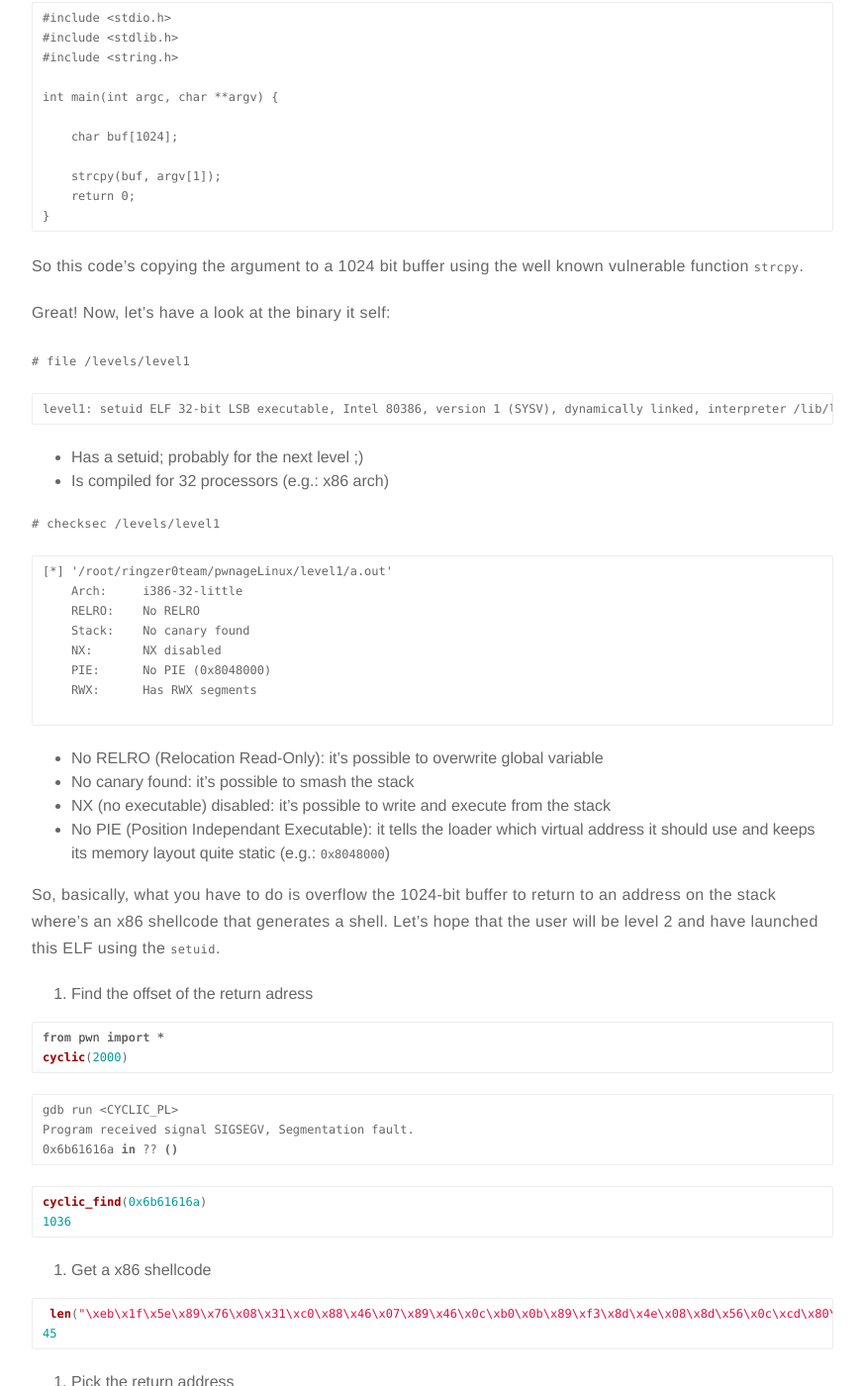
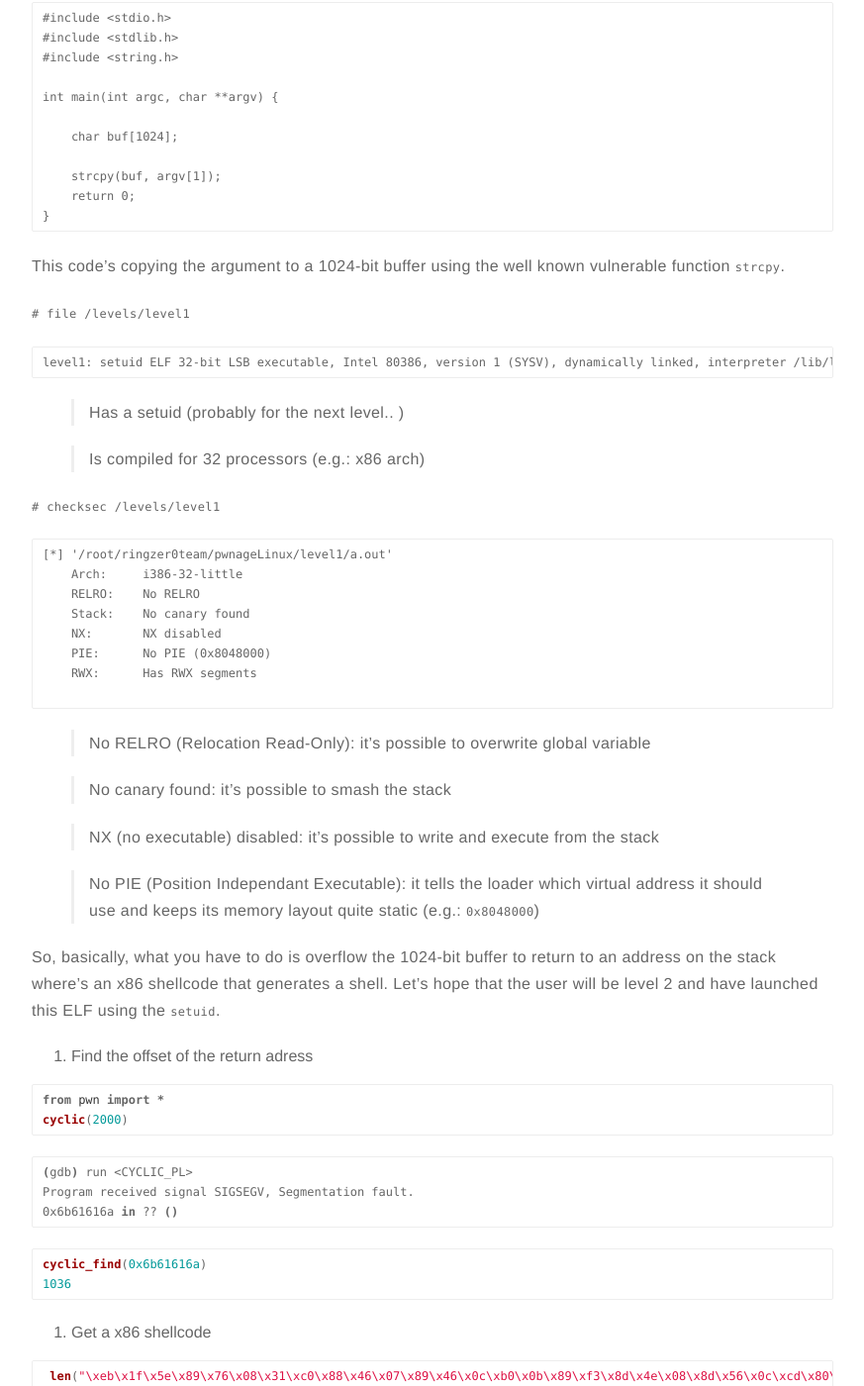
Before and after one commit to KevinCarroll7737/kevincarroll7737.github.io, a Jekyll site: the page built from _posts/2019-08-10-R0-Pwnage-Linux-level1.markdown, in a window 1280 px wide and 1400 px high, scrolled down 352 px. Shown: the whole window at 99% size, without its empty margins (203-1076 px from the left). Built offline with Jekyll 4.4.1, drawn with Linux system fonts in a browser that asks for light colours; some of the changed text lies outside the part shown.

Commit message:
Modified 2019-08-10

````diff
--- a/_posts/2019-08-10-R0-Pwnage-Linux-level1.markdown
+++ b/_posts/2019-08-10-R0-Pwnage-Linux-level1.markdown
@@ -13,7 +13,7 @@
 description: R0 | Pwnage Linux - Level1
 ---
 
-First let have a look at the source code: `cat /levels/level1.c`
+`# cat /levels/level1.c`
 
 ```
 #include <stdio.h>
@@ -29,9 +29,8 @@
 }
 ```
 
-So this code's copying the argument to a 1024 bit buffer using the well known vulnerable function `strcpy`.
+This code's copying the argument to a 1024-bit buffer using the well known vulnerable function `strcpy`.
 
-Great! Now, let's have a look at the binary it self:
 
 `# file /levels/level1`
 
@@ -39,8 +38,9 @@
 level1: setuid ELF 32-bit LSB executable, Intel 80386, version 1 (SYSV), dynamically linked, interpreter /lib/ld-linux.so.2, for GNU/Linux 2.6.26, BuildID[sha1]=f355fe3b2ac64ecfedfcf48c6208429d0138e80d, not stripped
 ```
 
-+ Has a setuid; probably for the next level ;)
-+ Is compiled for 32 processors (e.g.: x86 arch)
+> Has a setuid (probably for the next level.. )
+
+> Is compiled for 32 processors (e.g.: x86 arch)
 
 `# checksec /levels/level1`
 
@@ -55,10 +55,13 @@
 
 ```
 
-+ No RELRO (Relocation Read-Only): it's possible to overwrite global variable
-+ No canary found: it's possible to smash the stack
-+ NX (no executable) disabled: it's possible to write and execute from the stack
-+ No PIE (Position Independant Executable): it tells the loader which virtual address it should use and keeps its memory layout quite static (e.g.: `0x8048000`)
+> No RELRO (Relocation Read-Only): it's possible to overwrite global variable
+
+> No canary found: it's possible to smash the stack
+
+> NX (no executable) disabled: it's possible to write and execute from the stack
+
+> No PIE (Position Independant Executable): it tells the loader which virtual address it should use and keeps its memory layout quite static (e.g.: `0x8048000`)
 
 So, basically, what you have to do is overflow the 1024-bit buffer to return to an address on the stack where's an x86 shellcode that generates a shell. Let's hope that the user will be level 2 and have launched this ELF using the `setuid`.
 
@@ -70,7 +73,7 @@
 ```
 
 ``` bash
-gdb run <CYCLIC_PL>
+(gdb) run <CYCLIC_PL>
 Program received signal SIGSEGV, Segmentation fault.
 0x6b61616a in ?? ()
 ```
````
